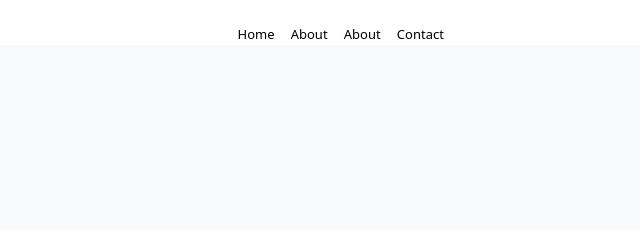
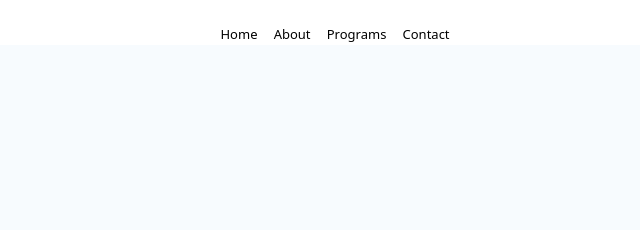
Before and after one commit to Bobbyasdf/Bobbytech, a plain HTML site: page index.html in a window 1280 px wide. Shown: the top 230 px of the page, 262-902 px from the left. Drawn offline with nearby package versions, Linux system fonts and the light colour scheme.

Commit message:
Updated
Updated

```diff
--- a/index.html
+++ b/index.html
@@ -25,7 +25,7 @@
                 <ul>
                     <li><a href="index.html">Home</a></li>
                     <li><a href="index.html">About</a></li>
-                    <li><a href="index.html">About</a></li>
+                    <li><a href="index.html">Programs</a></li>
                     <li><a href="index.html">Contact</a></li>
                 </ul>
                 </div>
```
